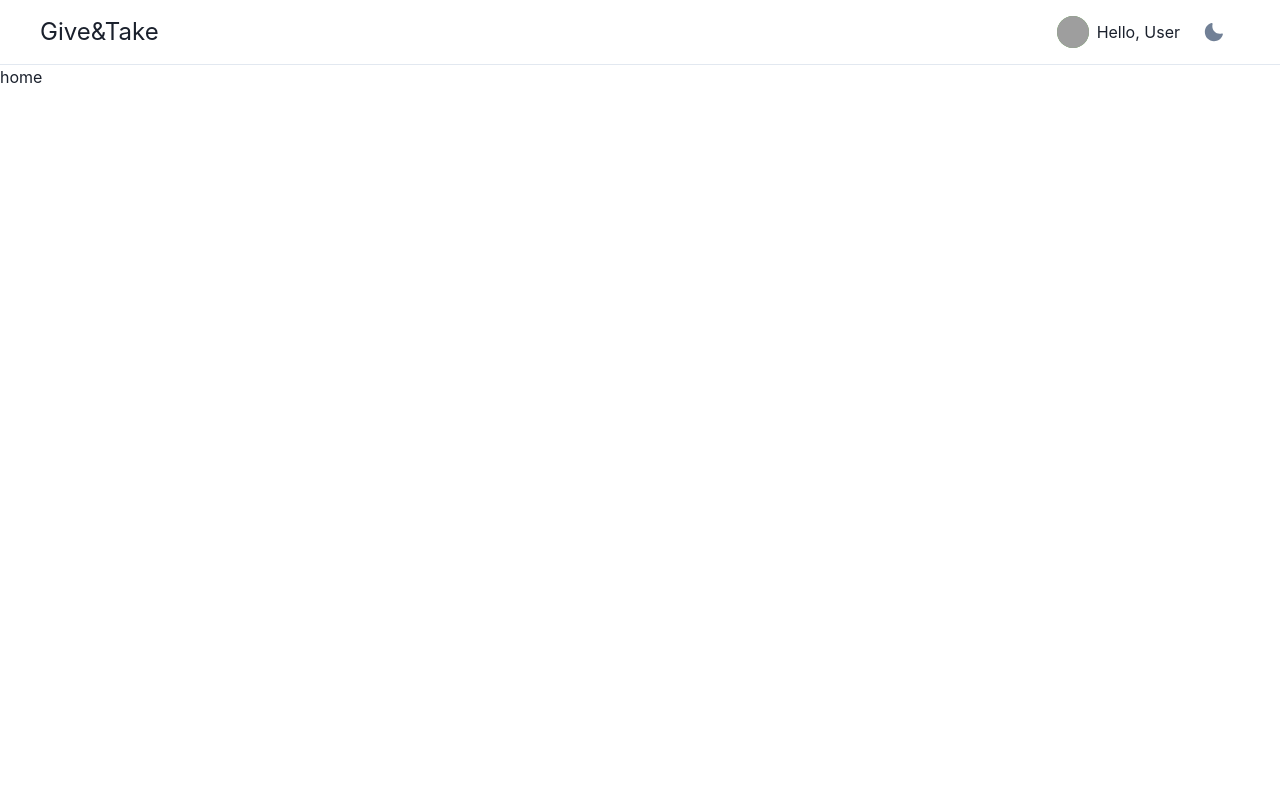
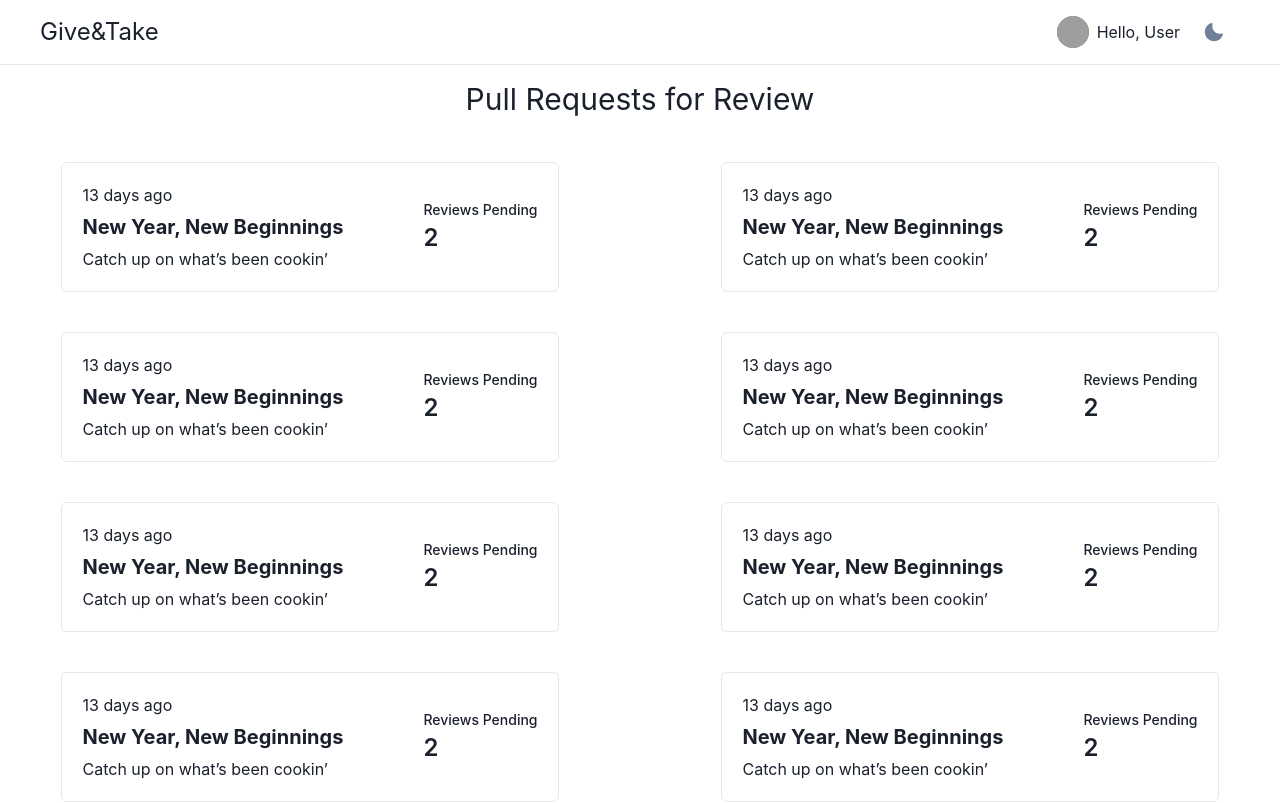
Before and after one commit to anik31/give-and-take, a React (Create React App) app: page / in a window 1280 px wide. Shown: the top 803 px of the page. Built offline with nearby package versions, Linux system fonts and the light colour scheme; grey boxes are pictures that could not be loaded.

Commit message:
feat: add card component

```diff
--- a/src/components/index.js
+++ b/src/components/index.js
@@ -1 +1,2 @@
 export {Navbar} from "./navbar/Navbar";
+export {LinkCard} from "./linkCard/LinkCard";
--- /dev/null
+++ b/src/components/linkCard/LinkCard.jsx
@@ -0,0 +1,32 @@
+import { LinkBox, LinkOverlay, Box, Heading, Text } from '@chakra-ui/react';
+import {
+    Stat,
+    StatLabel,
+    StatNumber
+  } from '@chakra-ui/react';
+
+export function LinkCard(){
+    return (
+        <LinkBox as='article' maxW='max-content' p='5' borderWidth='1px' rounded='md'
+        display="flex" alignItems="center" justifyContent="space-between" gap={20}>
+            <Box>
+                <Box as='time' dateTime='2021-01-15 15:30:00 +0000 UTC'>
+                    13 days ago
+                </Box>
+                <Heading size='md' my='2'>
+                    <LinkOverlay href='https://google.com/' isExternal={true}>
+                    New Year, New Beginnings
+                    </LinkOverlay>
+                </Heading>
+                <Text>
+                    Catch up on what’s been cookin’
+                </Text>
+            </Box>
+
+            <Stat>
+                <StatLabel>Reviews Pending</StatLabel>
+                <StatNumber>2</StatNumber>
+            </Stat>
+        </LinkBox>
+    );
+};
--- a/src/components/navbar/Navbar.jsx
+++ b/src/components/navbar/Navbar.jsx
@@ -5,7 +5,7 @@ import { MoonIcon } from '@chakra-ui/icons';
 export function Navbar(){
     return (
         <Box as="nav" display="flex" alignItems="center" justifyContent="space-between"
-            px={10} py={3} pos="sticky" top={0} w="100%"
+            px={10} py={3} pos="sticky" top={0} w="100%" zIndex="sticky"
             backdropFilter='auto' backdropBlur='7px'
             borderBottom='1px' borderColor='gray.200'
         >
--- a/src/pages/home/Home.jsx
+++ b/src/pages/home/Home.jsx
@@ -1,5 +1,22 @@
+import { Box, Grid, Text } from "@chakra-ui/react";
+import { LinkCard } from "components";
+
 export function Home(){
     return (
-        <h1>home</h1>
+        <Box>
+            <Text fontSize="3xl" mt={3} align="center">Pull Requests for Review</Text>
+            <Grid templateColumns='repeat(2, 1fr)' justifyItems="center" gap={10} my={10}>
+                <LinkCard />
+                <LinkCard />
+                <LinkCard />
+                <LinkCard />
+                <LinkCard />
+                <LinkCard />
+                <LinkCard />
+                <LinkCard />
+                <LinkCard />
+                <LinkCard />
+            </Grid>
+        </Box>
     );
 }
```
